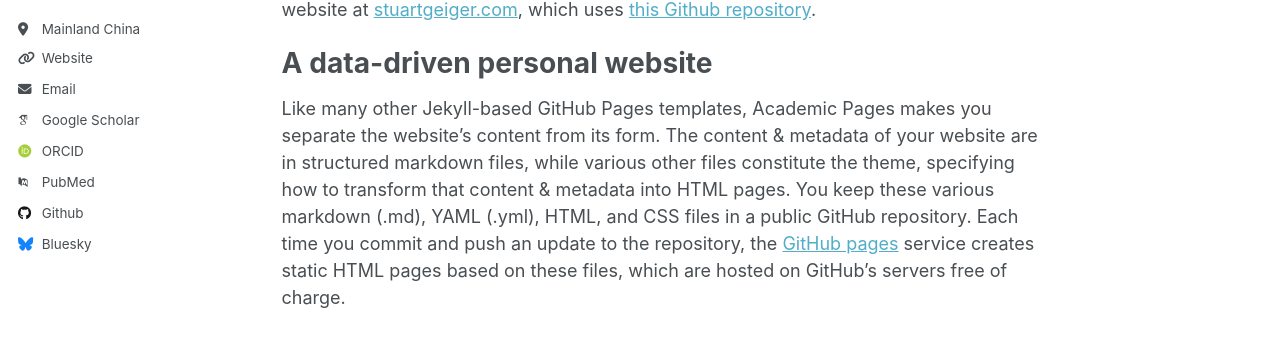
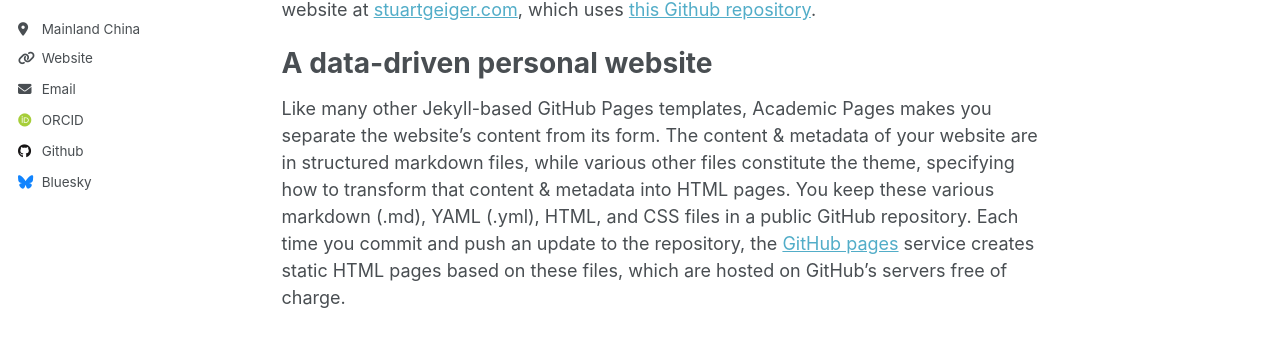
Before and after one commit to cmjang/cmjang.github.io, a Jekyll site: the page built from _pages/about.md, in a window 1280 px wide. Shown: the part 423-761 px from the top of the page. Built offline with Jekyll 4.4.1, drawn with Linux system fonts in a browser that asks for light colours; some web fonts are replaced; some of the changed lines change nothing that is shown.

Commit message:
Update _config.yml

```diff
--- a/_config.yml
+++ b/_config.yml
@@ -32,11 +32,11 @@
 
   # Academic websites
   arxiv            : # URL - Update with the correct link to your profile
-  googlescholar    : "https://scholar.google.com/citations?user=PS_CX0AAAAAJ"
+  googlescholar    :
   impactstory      : # URL
   orcid            : "http://orcid.org/yourorcidurl"
   semantic         : # URL
-  pubmed           : "https://www.ncbi.nlm.nih.gov/pubmed/?term=john+snow"
+  pubmed           :
   researchgate     : # URL
   scopus           : # URL
 
@@ -44,7 +44,7 @@
   bitbucket        : # Username - Update with your username on the site
   codepen          : # Username
   dribbble         : # Username
-  github           : "academicpages"
+  github           : "cmjang"
   kaggle           : # Username
   stackoverflow    : # User number or user number and name (i.e., use "1" or "1/jeff-atwood")
 
```
